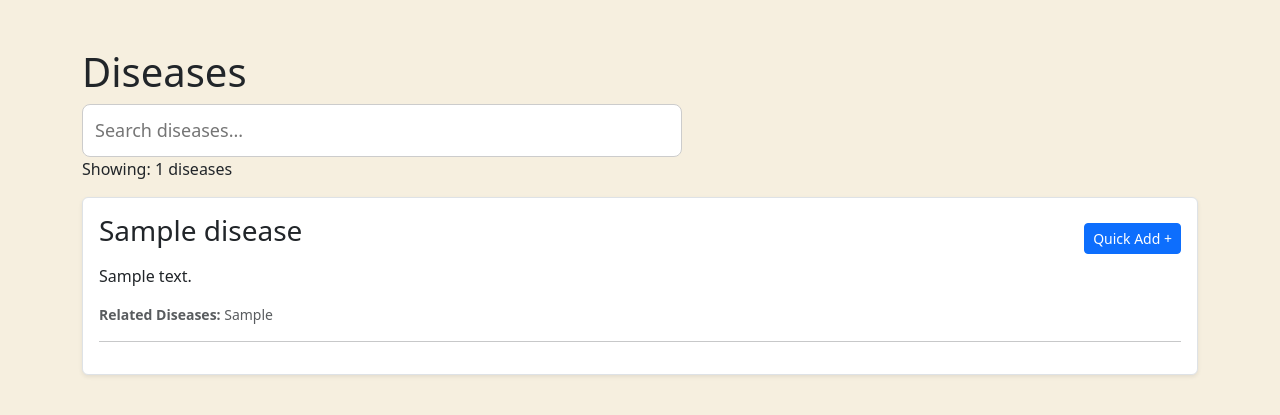
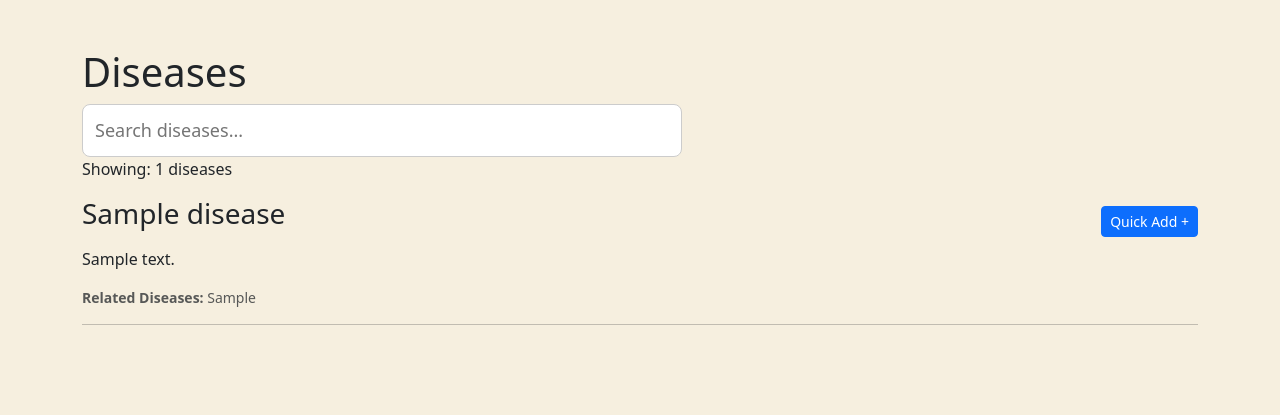
Before and after one commit to lilkub223/nutrition-app, a Django app: page /diseases/ in a window 1280 px wide. Shown: the part 76-491 px from the top of the page. Run offline with Django 5.2, Linux system fonts and the light colour scheme; a user stored in the database is signed in; tables that the repository leaves empty hold one stand-in row (values such as "Sample post").

Commit message:
Initial commit - nutrition app

```diff
--- a/main/templates/main/disease_page.html
+++ b/main/templates/main/disease_page.html
@@ -13,7 +13,7 @@
 
     <div id="disease-container">
         {% for disease in diseases %}
-        <div class="disease-container mb-4 p-3 border rounded shadow-sm bg-white">
+        <div class="disease-container mb-4">
             <div class="row align-items-center">
                 <div class="col-8 col-md-9">
 
@@ -53,7 +53,7 @@
 <script>
 function filterDiseases() {
     const searchInput = document.getElementById('searchInput').value.toLowerCase();
-    const cards = document.getElementsByClassName('disease-container');
+    const cards = document.getElementsByClassName('disease-card');
     let visibleCount = 0;
 
     for (let i = 0; i < cards.length; i++) {
```
Also changed, not shown: 1 other file.
